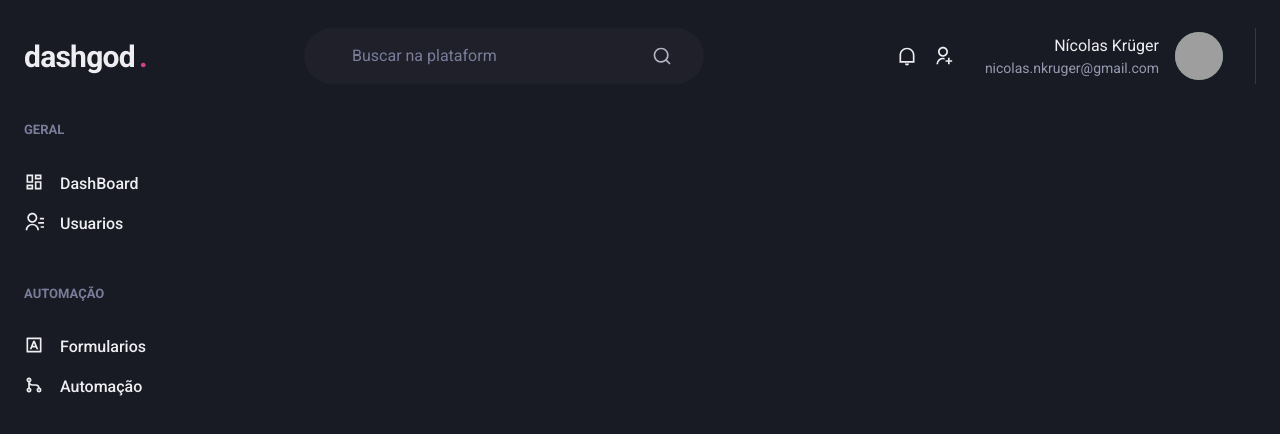
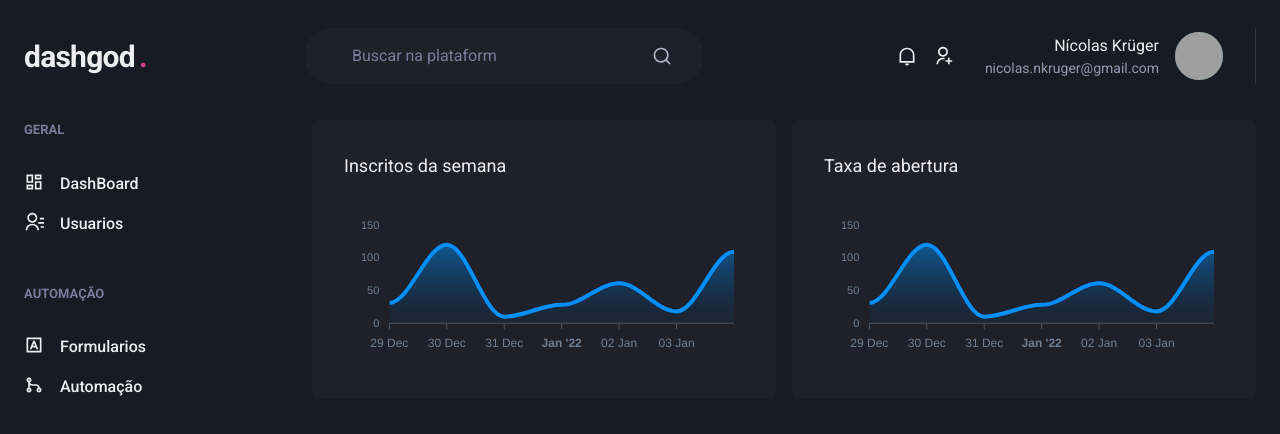
Before and after one commit to nicolaskruger/dashgo, a Next.js app: page /dashboard in a window 1280 px wide. Shown: the top 434 px of the page. Built offline with nearby package versions, Linux system fonts and the light colour scheme; grey boxes are pictures that could not be loaded.

Commit message:
feat:dash board

```diff
--- a/package.json
+++ b/package.json
@@ -12,9 +12,11 @@
     "@chakra-ui/react": "^1.7.3",
     "@emotion/react": "^11.7.1",
     "@emotion/styled": "^11.6.0",
+    "apexcharts": "^3.32.1",
     "framer-motion": "^5.5.5",
     "next": "12.0.7",
     "react": "17.0.2",
+    "react-apexcharts": "^1.3.9",
     "react-dom": "17.0.2",
     "react-icons": "^4.3.1"
   },
--- a/src/pages/dashboard.tsx
+++ b/src/pages/dashboard.tsx
@@ -1,7 +1,65 @@
-import { Flex } from "@chakra-ui/react";
+import { Box, Flex, SimpleGrid, Text, theme } from "@chakra-ui/react";
 import { NextPage } from "next";
+import dynamic from "next/dynamic";
 import { Header } from "../components/Header";
 import { Sidebar } from "../components/Sidebar";
+
+const Chart = dynamic(() => import("react-apexcharts"), {
+    ssr: false
+})
+
+const options = {
+    chart: {
+        toolbar: {
+            show: false,
+        },
+        zoom: {
+            enable: false
+        },
+        foreColor: theme.colors.gray[500]
+    },
+    grid: {
+        show: false
+    },
+    dataLabels: {
+        enabled: false
+    },
+    tooltip: {
+        enabled: false
+    },
+    xaxis: {
+        type: "datetime",
+        axisBorder: {
+            color: theme.colors.gray[600]
+        },
+        axisTicks: {
+            color: theme.colors.gray[600]
+        },
+        categories: [
+            '2021-12-29T00:00:00.000Z',
+            '2021-12-30T00:00:00.000Z',
+            '2021-12-31T00:00:00.000Z',
+            '2022-01-01T00:00:00.000Z',
+            '2022-01-02T00:00:00.000Z',
+            '2022-01-03T00:00:00.000Z',
+            '2022-01-04T00:00:00.000Z',
+        ]
+    },
+    fill: {
+        opacity: 0.3,
+        type: "gradient",
+        gradient: {
+            shade: "dark",
+            opacityFrom: 0.7,
+            opacityTo: 0.3
+        }
+    }
+};
+
+const series = [
+    { name: 'series1', data: [31, 120, 10, 28, 61, 18, 109] }
+]
+
 
 const DashBoard: NextPage = () => {
     return (
@@ -15,6 +73,40 @@
                 px={"6"}
             >
                 <Sidebar />
+                <SimpleGrid
+                    flex={"1"}
+                    gap={"4"}
+                    minChildWidth={"320px"}
+                >
+                    <Box
+                        p="8"
+                        bg={"gray.800"}
+                        borderRadius={8}
+                        pb={"4"}
+                    >
+                        <Text
+                            fontSize={"lg"}
+                            mb={"4"}
+                        >
+                            Inscritos da semana
+                        </Text>
+                        <Chart options={options} series={series} type="area" height={160} />
+                    </Box>
+                    <Box
+                        p="8"
+                        bg={"gray.800"}
+                        borderRadius={8}
+                        pb={"4"}
+                    >
+                        <Text
+                            fontSize={"lg"}
+                            mb={"4"}
+                        >
+                            Taxa de abertura
+                        </Text>
+                        <Chart options={options} series={series} type="area" height={160} />
+                    </Box>
+                </SimpleGrid>
             </Flex>
         </Flex>
     )
```
Also changed, not shown: 1 other file (tests, documents, lock files or other folders).
